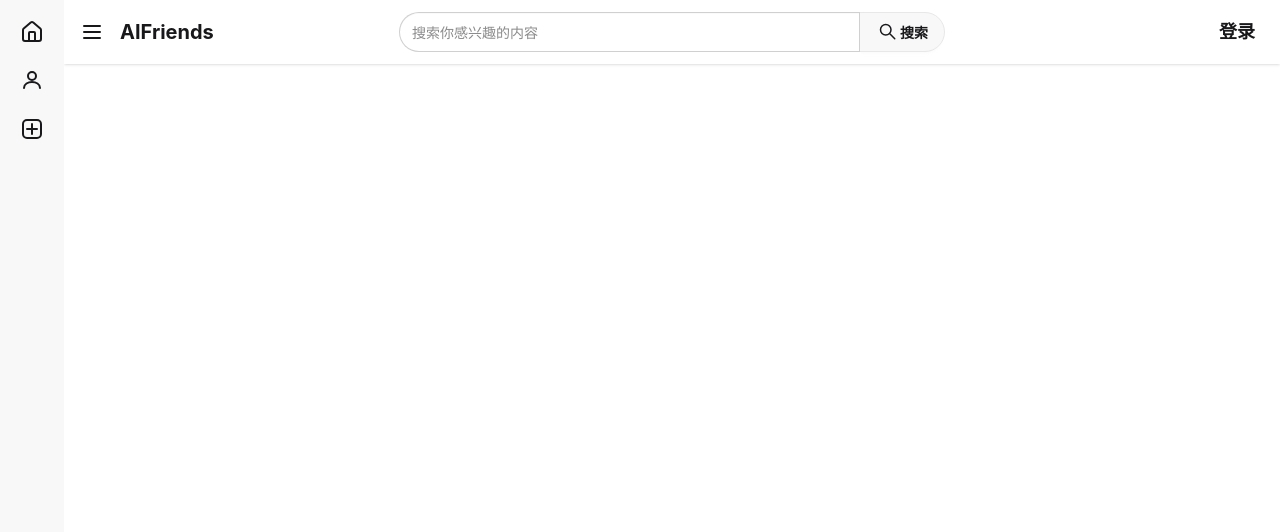
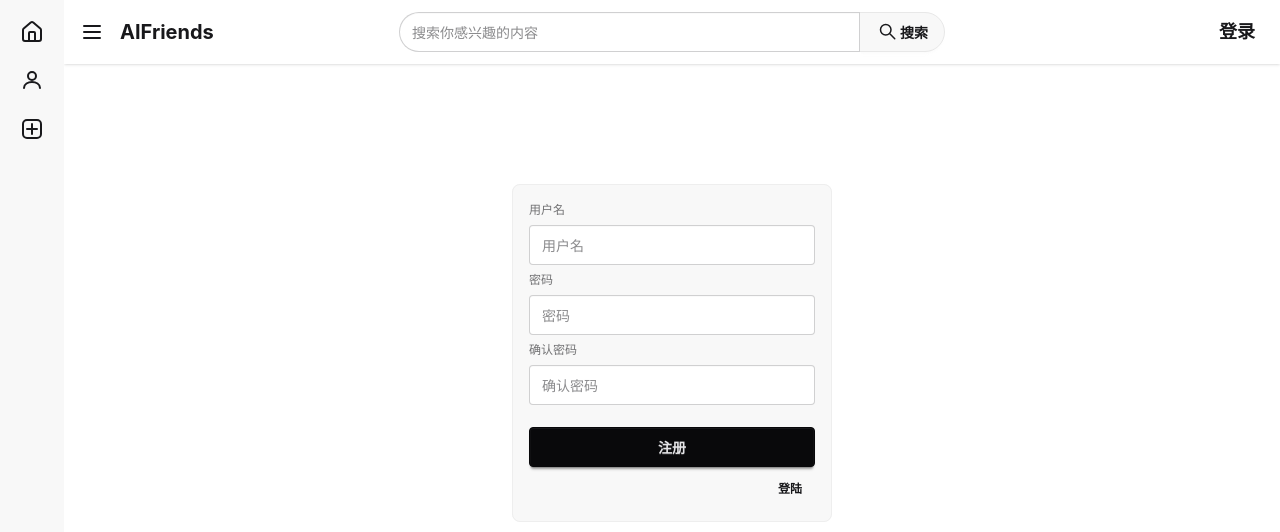
Before and after one commit to zy674517173/AIFriends, a Vue app in the folder frontend/: page /user/account/register in a window 1280 px wide. Shown: the top 532 px of the page. Built offline with nearby package versions, Linux system fonts and the light colour scheme.

Commit message:
实现登陆注册界面

```diff
--- a/frontend/src/views/user/account/LoginIndex.vue
+++ b/frontend/src/views/user/account/LoginIndex.vue
@@ -3,7 +3,26 @@
 </script>
 
 <template>
-登陆
+
+  <div class="flex justify-center mt-30">
+    <fieldset class="fieldset bg-base-200 border-base-300 rounded-box w-xs border p-4">
+
+      <label class="label">用户名</label>
+      <input type="email" class="input" placeholder="用户名" />
+
+      <label class="label">密码</label>
+      <input type="password" class="input" placeholder="密码" />
+
+      <button class="btn btn-neutral mt-4">登录</button>
+      <div class="flex justify-end">
+        <RouterLink :to="{name: 'user-account-register-index'}" class="btn btn-sm btn-ghost text-grey-500">
+          注册
+        </RouterLink>
+      </div>
+
+    </fieldset>
+  </div>
+
 </template>
 
 <style scoped>
--- a/frontend/src/views/user/account/RegisterIndex.vue
+++ b/frontend/src/views/user/account/RegisterIndex.vue
@@ -3,7 +3,27 @@
 </script>
 
 <template>
+  <div class="flex justify-center mt-30">
+    <fieldset class="fieldset bg-base-200 border-base-300 rounded-box w-xs border p-4">
 
+      <label class="label">用户名</label>
+      <input type="email" class="input" placeholder="用户名" />
+
+      <label class="label">密码</label>
+      <input type="password" class="input" placeholder="密码" />
+
+      <label class="label">确认密码</label>
+      <input type="password" class="input" placeholder="确认密码" />
+
+      <button class="btn btn-neutral mt-4">注册</button>
+      <div class="flex justify-end">
+        <RouterLink :to="{name: 'user-account-login-index'}" class="btn btn-sm btn-ghost text-grey-500">
+          登陆
+        </RouterLink>
+      </div>
+
+    </fieldset>
+  </div>
 </template>
 
 <style scoped>
```
